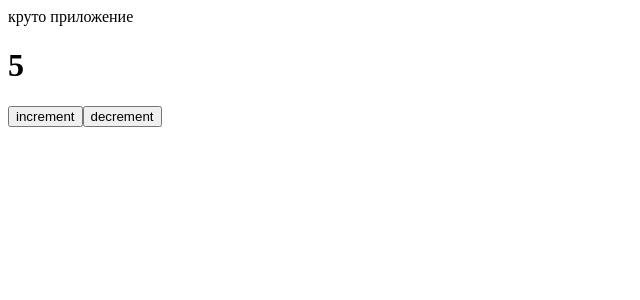
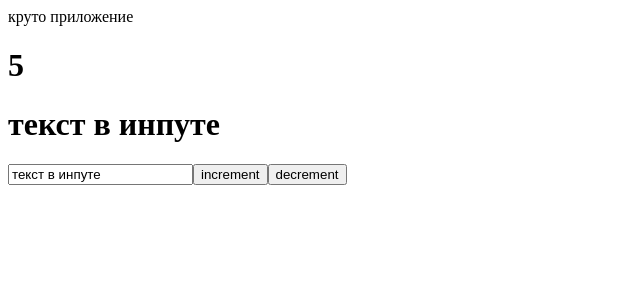
Before and after one commit to pevacik/MentorSteps, a React (Vite) app: page / in a window 1280 px wide. Shown: the top 300 px of the page, without its empty margins (0-640 px from the left). Built offline with nearby package versions, Linux system fonts and the light colour scheme.

Commit message:
духстороннее связывание

```diff
--- a/src/App.jsx
+++ b/src/App.jsx
@@ -1,7 +1,9 @@
 import React, { useState } from "react"
 
 function App() {
+
   const [likes, setLikes] = useState(5)
+  const [value, setValue] = useState('текст в инпуте')
 
 function increment(){
 setLikes(likes + 1)
@@ -9,6 +11,10 @@
 
 function decrement (){
 setLikes(likes - 1)
+}
+
+function changeInput (){
+senValue()
 
 }
 
@@ -19,6 +25,11 @@
     круто приложение
 
     <h1>{likes}</h1>
+    <h1>{value}</h1>
+
+    <input type="text" value={value}
+    onChange={(e)=>{setValue(e.target.value)}}
+    />
     <button
     onClick={increment}
     >increment</button>
```
